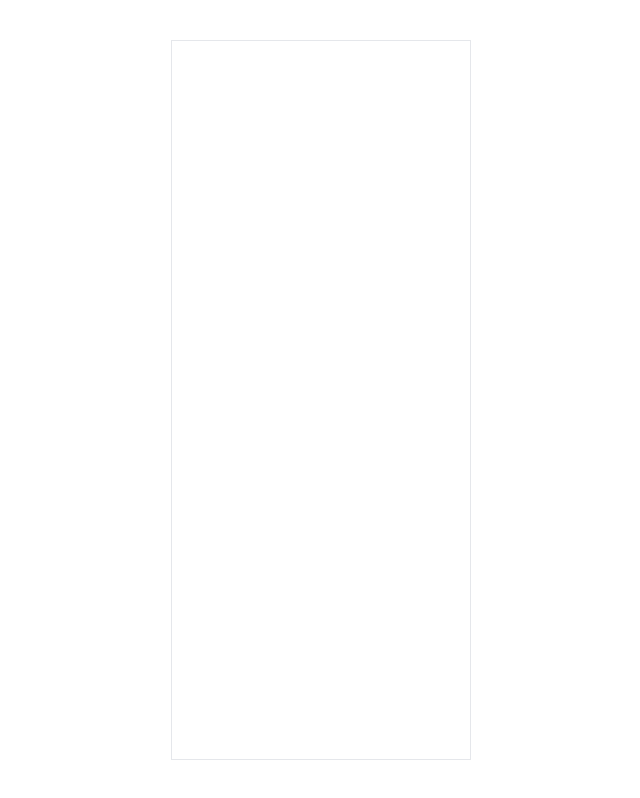
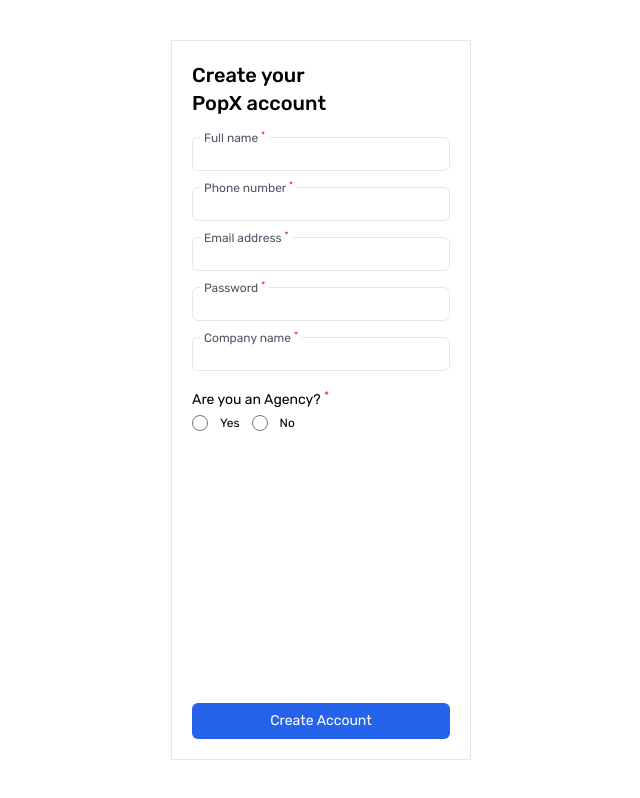
Before and after one commit to HarshaV333/Educase_React_App, a React (Create React App) app: page /createAccount in a window 1280 px wide. Before the commit this address had no page. Shown: the whole page, without its empty margins (319-959 px from the left). Built offline with nearby package versions, Linux system fonts and the light colour scheme.

Commit message:
added createAccount page

```diff
--- a/src/App.jsx
+++ b/src/App.jsx
@@ -1,15 +1,18 @@
 import React from 'react'
 import { Route, Routes } from 'react-router-dom'
 import Home from './Pages/Home'
+import CreateAccount from './Pages/CreateAccount'
 
 const App = () => {
+  // w-[300px] h-[90vh] border font-Rubic flex flex-col justify-end p-5
   return (
     <div className=' w-screen h-screen flex items-center justify-center'>
-      <div className=' w-[300px] h-[90vh] border font-Rubic flex flex-col justify-end p-5'>
+      <div className='w-[300px] h-[90vh] border font-Rubic flex flex-col p-5 '>
 
         {/* Routes */}
         <Routes>
           <Route path='/' element={<Home/>} />
+          <Route path='/createAccount' element={<CreateAccount/>} />
         </Routes>
 
       </div>
--- /dev/null
+++ b/src/Pages/CreateAccount.jsx
@@ -0,0 +1,126 @@
+import React, { useState } from 'react'
+
+const CreateAccount = () => {
+
+    const [formData, setFormData] = useState({
+        fullName: "", phNo: "", email: "", password: "", companyName: "", isAgency: ""
+    })
+
+    function changeHandler(e){
+        const {name, value} = e.target;
+        setFormData((prev) => ({
+            ...prev,
+            [name]: name === "phNo" ? Number(value) : value
+        }))
+    }
+
+    function submitHandler(e){
+        e.preventDefault();
+        console.log("formData", formData);
+    }
+
+    return (
+        <div className=' h-full flex flex-col' >
+            <h2 className='font-medium text-xl'>
+                Create your
+            </h2>
+            <h2 className='font-medium text-xl'>
+                PopX account
+            </h2>
+            <div className=' h-full flex flex-col justify-between'>
+                <div className=' flex flex-col gap-4 mt-5'>
+                    <div className='relative'>
+                        <label
+                            className="absolute -top-2 left-2 px-1 bg-white text-[12px] text-gray-600"
+                        >Full name <sup className=' text-red-600'>*</sup> </label>
+                        <input
+                            name='fullName'
+                            type='text'
+                            className=" border w-full rounded-md p-1"
+                            value={formData.fullName}
+                            onChange={changeHandler}
+                        />
+                    </div>
+                    <div className='relative'>
+                        <label
+                            className="absolute -top-2 left-2 px-1 bg-white text-[12px] text-gray-600"
+                        >Phone number <sup className=' text-red-600'>*</sup> </label>
+                        <input
+                            name='phNo'
+                            type='text'
+                            className=" border w-full rounded-md p-1"
+                            value={formData.phNo}
+                            onChange={changeHandler}
+                        />
+                    </div>
+                    <div className='relative'>
+                        <label
+                            className="absolute -top-2 left-2 px-1 bg-white text-[12px] text-gray-600"
+                        >Email address <sup className=' text-red-600'>*</sup> </label>
+                        <input
+                            name='email'
+                            type='text'
+                            className=" border w-full rounded-md p-1"
+                            value={formData.email}
+                            onChange={changeHandler}
+                        />
+                    </div>
+                    <div className='relative'>
+                        <label
+                            className="absolute -top-2 left-2 px-1 bg-white text-[12px] text-gray-600"
+                        >Password <sup className=' text-red-600'>*</sup> </label>
+                        <input
+                            name='password'
+                            type='password'
+                            className=" border w-full rounded-md p-1"
+                            value={formData.password}
+                            onChange={changeHandler}
+                        />
+                    </div>
+                    <div className='relative'>
+                        <label
+                            className="absolute -top-2 left-2 px-1 bg-white text-[12px] text-gray-600"
+                        >Company name <sup className=' text-red-600'>*</sup> </label>
+                        <input
+                            name='companyName'
+                            type='text'
+                            className=" border w-full rounded-md p-1"
+                            value={formData.companyName}
+                            onChange={changeHandler}
+                        />
+                    </div>
+                    <div className='relative'>
+                        <label className=' text-sm'>
+                            Are you an Agency? <sup className=' text-red-600'>*</sup>
+                        </label>
+                        <div className=' flex gap-2 items-center mt-1'>
+                            <input
+                                type='radio'
+                                name='isAgency'
+                                value='Yes'
+                                onChange={changeHandler}
+                                className=' size-4'
+                            />
+                            <label className=' px-1 text-xs'>Yes</label>
+                            <input
+                                type='radio'
+                                name='isAgency'
+                                value='No'
+                                onChange={changeHandler}
+                                className=' size-4'
+                            />
+                            <label className=' px-1 text-xs'>No</label>
+                        </div>
+                    </div>
+                </div>
+                <div>
+                    <button onClick={submitHandler} className='py-2 text-sm bg-blue-600 text-white rounded-md w-full'>
+                        Create Account
+                    </button>
+                </div>
+            </div>
+        </div>
+    )
+}
+
+export default CreateAccount
--- a/src/Pages/Home.jsx
+++ b/src/Pages/Home.jsx
@@ -3,7 +3,7 @@
 
 const Home = () => {
   return (
-    <div>
+    <div className=' h-[90vh] flex flex-col justify-end'>
         <h3 className=' font-medium py-2 text-2xl'>Welcome to PopX</h3>
         <div className=' mb-4'>
           <p className=' text-sm text-gray-400'>Lorem ipsum dolor sit amet,</p>
@@ -11,7 +11,7 @@
         </div>
         <Link to={'/createAccount'}>
           <button className=' py-2 text-sm bg-blue-600 text-white rounded-md w-full'>
-              Create Account
+                  Create Account
           </button>
         </Link>
         <Link to={'/login'}>
```
